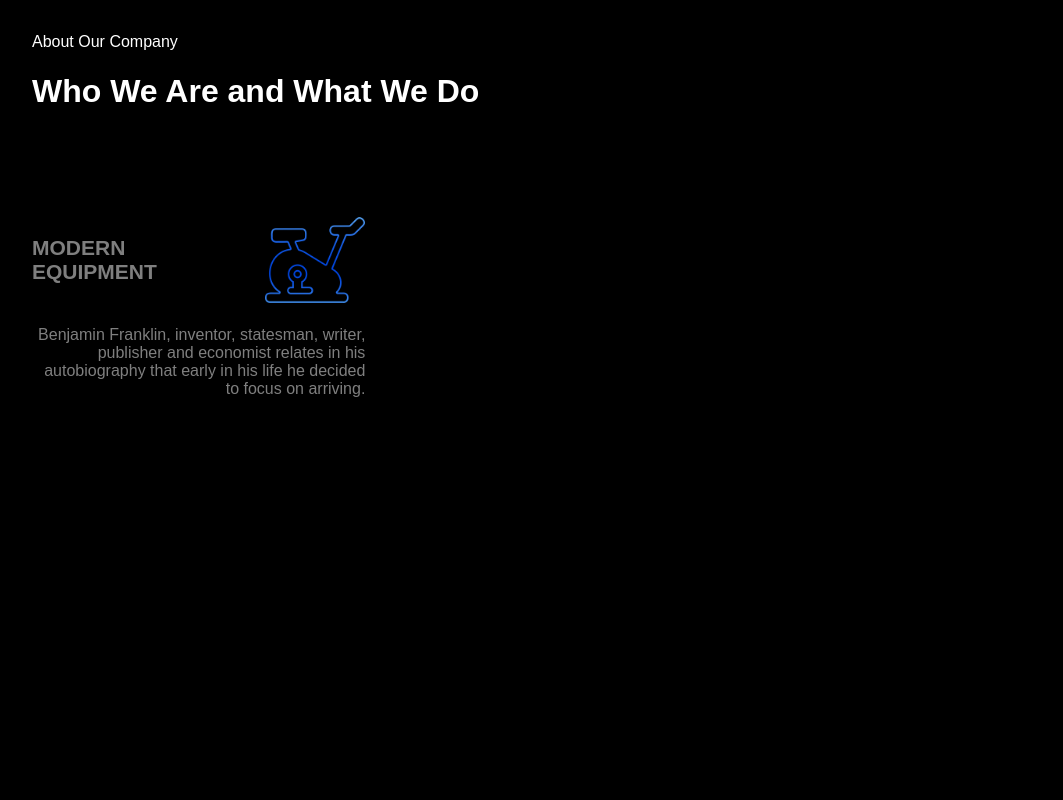
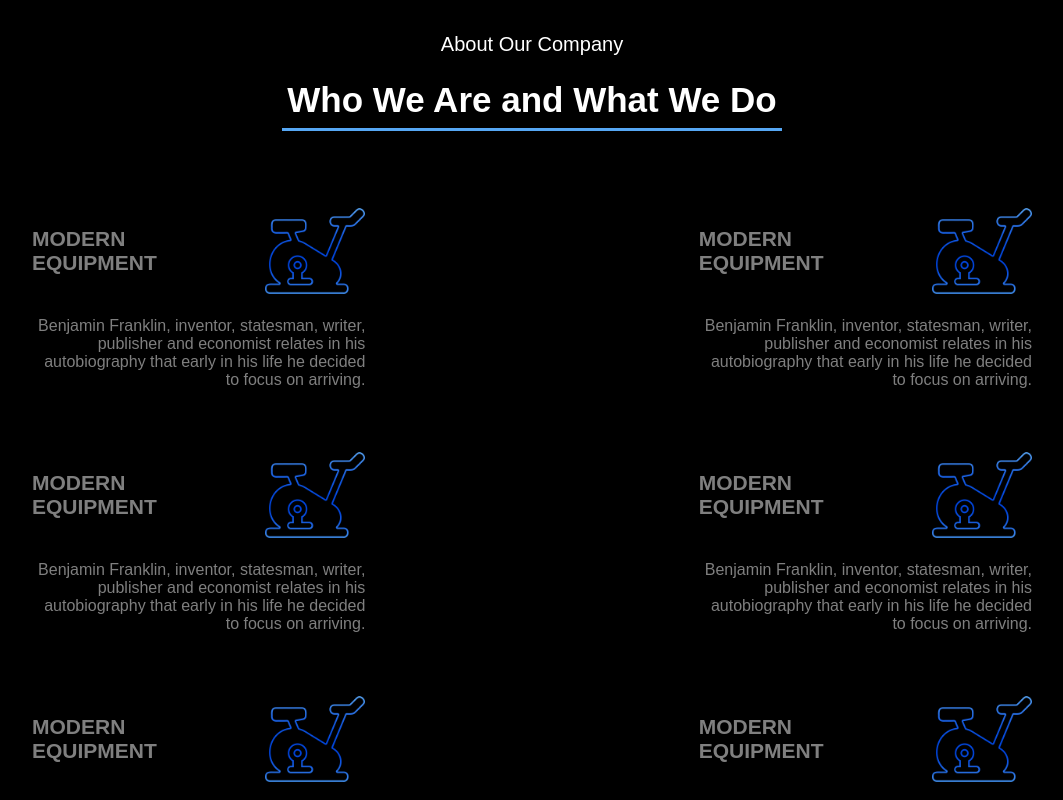
Before and after one commit to rasel-gannicus/Gym-Website-With-React-Firebase, a React (Create React App) app: page / in a window 1280 px wide. Shown: the part 1320-2120 px from the top of the page, without its empty margins (108-1171 px from the left). Built offline with nearby package versions, Linux system fonts and the light colour scheme.

Commit message:
about section

```diff
--- a/src/Pages/About/About.css
+++ b/src/Pages/About/About.css
@@ -3,10 +3,33 @@
 .about-section{
     margin: 140px;
 }
-.about-main{
+.about-header{
+    text-align: center;
+}
+.about-header p{
+    font-size: 20px;
+    margin: 0;
+}
+.about-header h1{
+    font-size: 35px;
+    margin-bottom: 0;
+}
+.about-header hr {
+    border: none;
+    border-top: 3px solid #56A7F4;
+    margin-bottom: 50px;
+    width: 50%;
+}
+
+.about-mains{
     display: grid;
     grid-template-columns: repeat(3, 1fr);
-    margin-top: 100px;
+    margin-top: 70px;
+}
+.about-main{
+    display: flex;
+    flex-direction: column;
+    gap: 40px;
 }
 .about-single{
     color: #7F7F7F;
--- a/src/Pages/About/About.js
+++ b/src/Pages/About/About.js
@@ -8,6 +8,7 @@ const About = () => {
             <div className="about-header">
                 <p>About Our Company</p>
                 <h1>Who We Are and What We Do </h1>
+                <hr/>
             </div>
             <div className="about-mains">
                 <div className="about-main">
@@ -20,11 +21,55 @@ const About = () => {
                             <p>Benjamin Franklin, inventor, statesman, writer, publisher and economist relates in his autobiography that early in his life he decided to focus on arriving.</p>
                         </div>
                     </div>
-                    <div className="about-single"></div>
-                    <div className="about-single"></div>
+                    <div className="about-single">
+                        <div className="about-single-header">
+                            <h2>Modern Equipment</h2>
+                            <img src={equip1} alt=""/>
+                        </div>
+                        <div className="about-single-details">
+                            <p>Benjamin Franklin, inventor, statesman, writer, publisher and economist relates in his autobiography that early in his life he decided to focus on arriving.</p>
+                        </div>
+                    </div>
+                    <div className="about-single">
+                        <div className="about-single-header">
+                            <h2>Modern Equipment</h2>
+                            <img src={equip1} alt=""/>
+                        </div>
+                        <div className="about-single-details">
+                            <p>Benjamin Franklin, inventor, statesman, writer, publisher and economist relates in his autobiography that early in his life he decided to focus on arriving.</p>
+                        </div>
+                    </div>
                 </div>
                 <div className="about-main"></div>
-                <div className="about-main"></div>
+                <div className="about-main">
+                    <div className="about-single">
+                        <div className="about-single-header">
+                            <h2>Modern Equipment</h2>
+                            <img src={equip1} alt=""/>
+                        </div>
+                        <div className="about-single-details">
+                            <p>Benjamin Franklin, inventor, statesman, writer, publisher and economist relates in his autobiography that early in his life he decided to focus on arriving.</p>
+                        </div>
+                    </div>
+                    <div className="about-single">
+                        <div className="about-single-header">
+                            <h2>Modern Equipment</h2>
+                            <img src={equip1} alt=""/>
+                        </div>
+                        <div className="about-single-details">
+                            <p>Benjamin Franklin, inventor, statesman, writer, publisher and economist relates in his autobiography that early in his life he decided to focus on arriving.</p>
+                        </div>
+                    </div>
+                    <div className="about-single">
+                        <div className="about-single-header">
+                            <h2>Modern Equipment</h2>
+                            <img src={equip1} alt=""/>
+                        </div>
+                        <div className="about-single-details">
+                            <p>Benjamin Franklin, inventor, statesman, writer, publisher and economist relates in his autobiography that early in his life he decided to focus on arriving.</p>
+                        </div>
+                    </div>
+                </div>
             </div>
         </div>
     );
```
